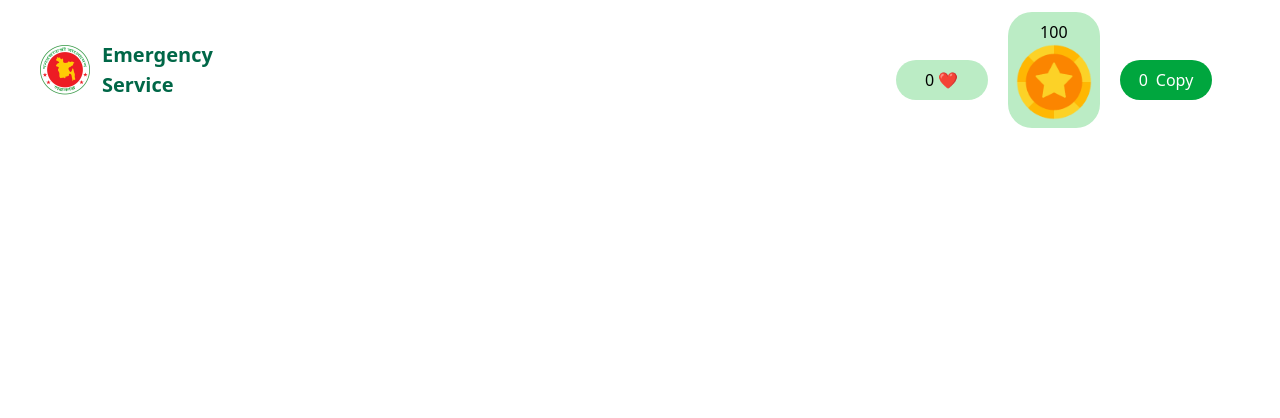
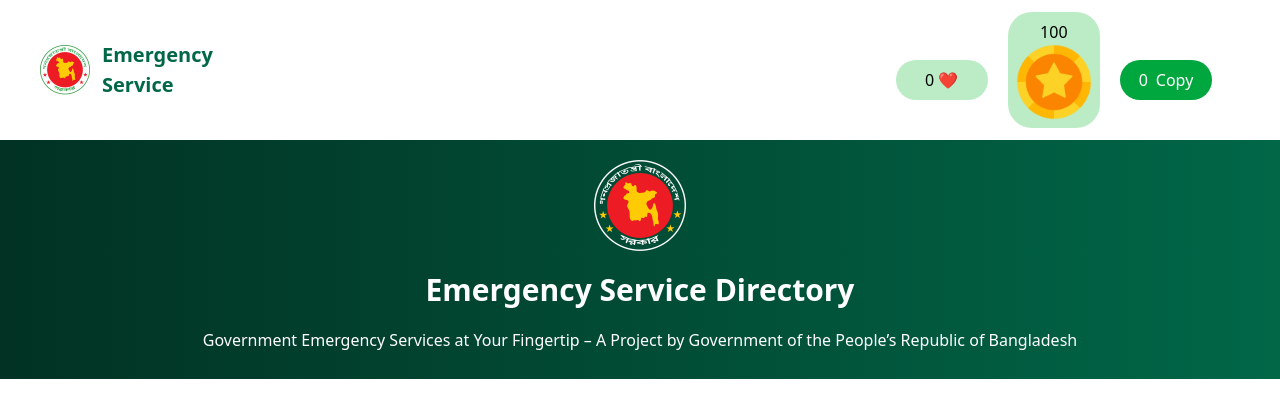
Before and after one commit to mahadi081/assignment5-mahadi, a plain HTML site: page index.html in a window 1280 px wide. Drawn offline with nearby package versions, Linux system fonts and the light colour scheme.

Commit message:
added header

```diff
--- a/index.html
+++ b/index.html
@@ -43,5 +43,17 @@
       </div>
     </nav>
 
+     <header>
+      <div
+        class="h-[239px] bg-gradient-to-r from-[#013223FF] to-[#006747FF] text-center text-white"
+      >
+        <img class="w-[92px] inline mt-5" src="assets/logo-dark.png" alt="" />
+        <h2 class="font-bold text-3xl my-5">Emergency Service Directory</h2>
+        <p>
+          Government Emergency Services at Your Fingertip – A Project by Government of the People’s Republic of Bangladesh
+        </p>
+      </div>
+    </header>
+
 </body>
 </html>
```
